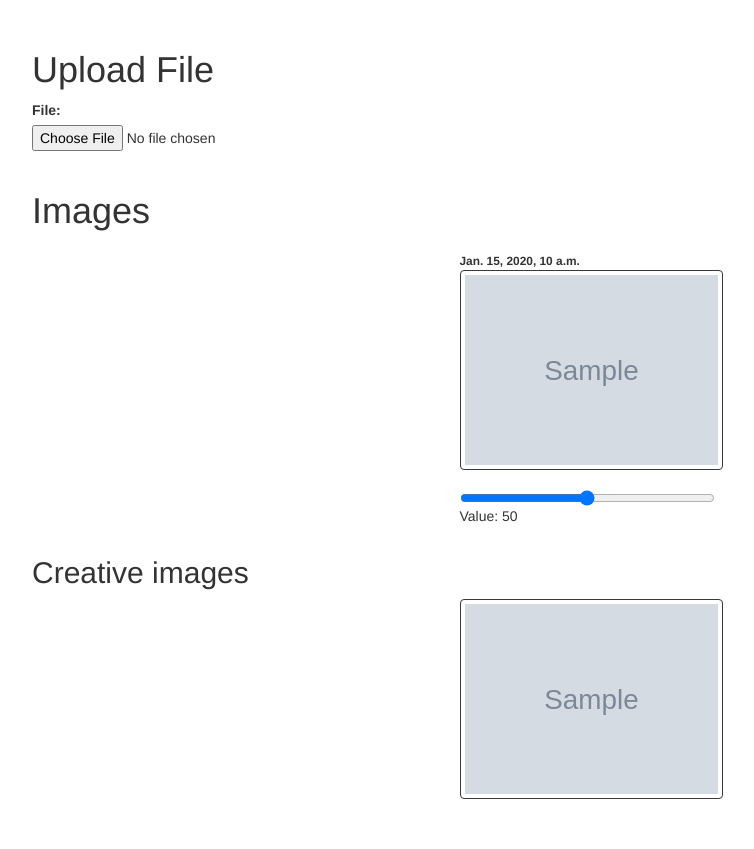
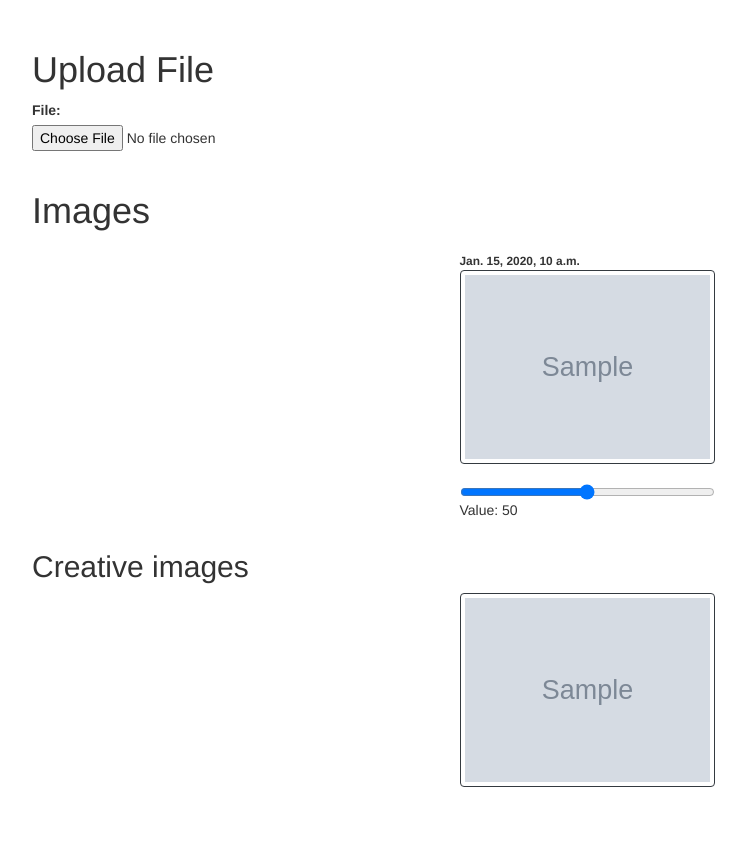
Before and after one commit to shrkntswn/Photo-editor, a Django app: page /home/ in a window 1280 px wide. Shown: the whole page, without its empty margins (68-822 px from the left). After the commit the page ends 787 px from the top, so only its background shows below. Run offline with Django 3.2, Linux system fonts and the light colour scheme; tables that the repository leaves empty hold one stand-in row (values such as "Sample post"); grey boxes marked "Sample" are stand-in pictures; some libraries are stand-ins or nearby versions.

Commit message:
slight modifications

```diff
--- a/home/templates/home/photo_list.html
+++ b/home/templates/home/photo_list.html
@@ -160,9 +160,9 @@
   <div class="row d-flex justify-content-center" style="margin-top: 20px">
     {% for photo in photos|slice:':2' %}
 
-      <div class="col-sm-6 col-md-4 col-lg-3">
+      <div class="col-6 col-sm-6 col-md-4 col-lg-3">
         <small><b>{{photo.uploaded_at}}</b></small>
-        <img src="{{ photo.file.url }}" class="border border-dark thumbnail" style="height: 200px">
+        <img src="{{ photo.file.url }}" class="border border-dark thumbnail" style="width:100%;">
         <div class="slidecontainer">
         <input type="range" value="50" class="slider{{forloop.counter}}" name="slider{{forloop.counter}}" id="myRange{{forloop.counter}}">
         <p>Value: <span id="demo{{forloop.counter}}"></span></p>
@@ -180,7 +180,7 @@
       <div class="row d-flex justify-content-center">
         {% for output in outputs %}
         <div class="col-sm-6 col-md-4 col-lg-3">
-          <img src="{{ output.file.url }}" class="border border-dark thumbnail" style="height:200px">
+          <img src="{{ output.file.url }}" class="border border-dark thumbnail" style="width:100%;">
         </div>
         {% endfor %}
       </div>
--- a/home/urls.py
+++ b/home/urls.py
@@ -1,8 +1,8 @@
 from django.urls import path
 from .views import photo_list,photo_blend
 
-app_name='home'
+
 urlpatterns = [
     path('home/', photo_list, name="photo_list"),
-    path('blend', photo_blend, name="photo_blend"),
+    path('blend/', photo_blend, name="photo_blend"),
 ]
```
